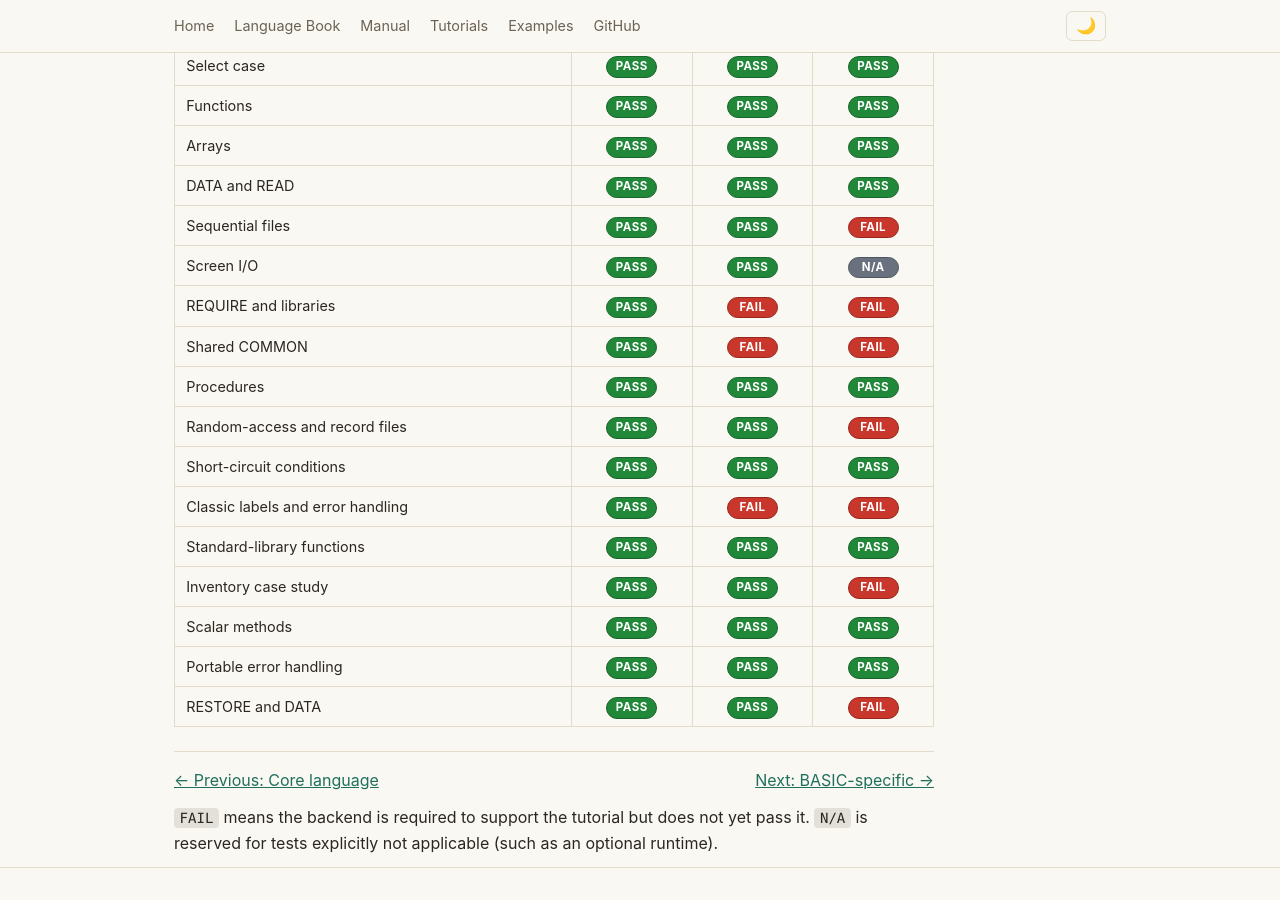
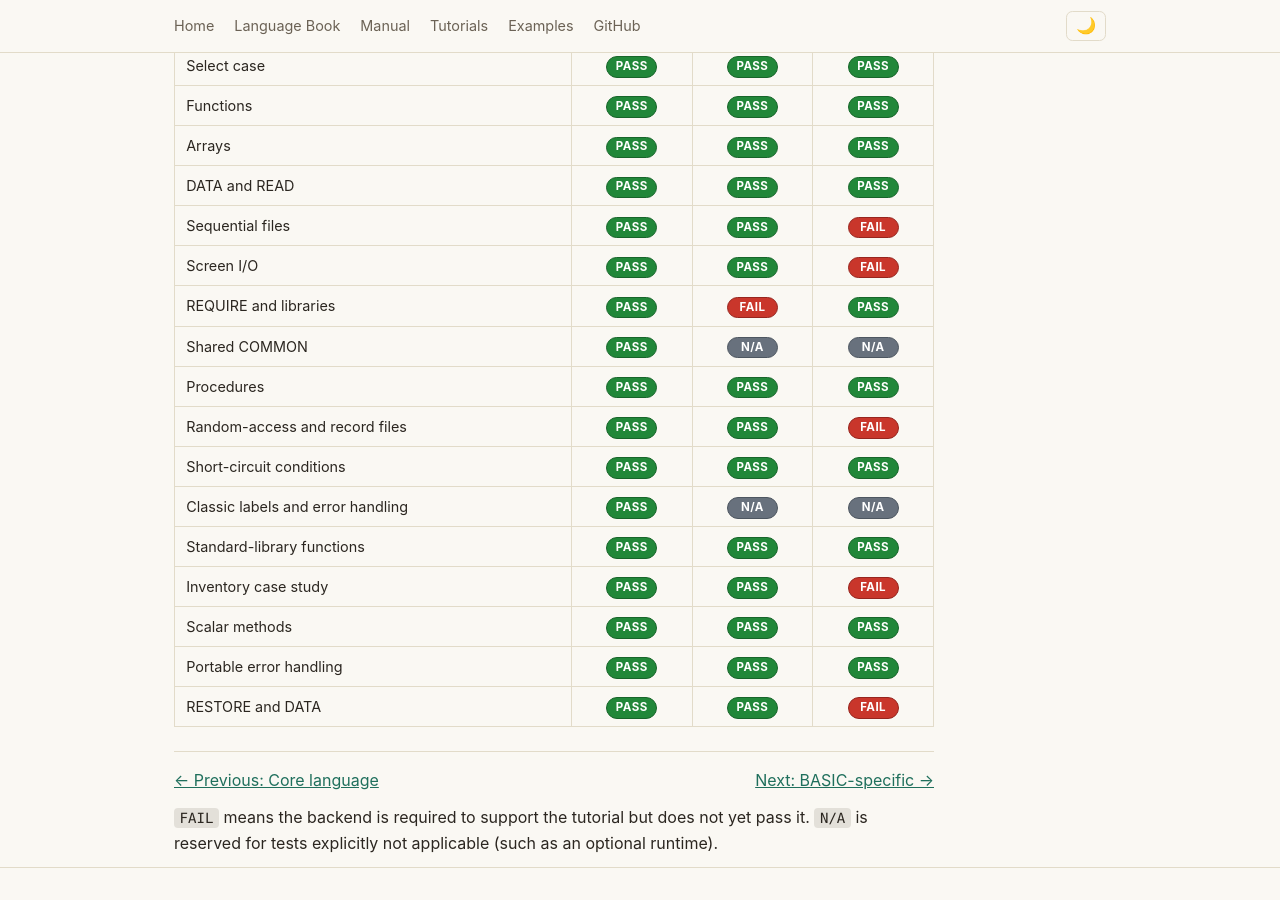
Before and after one commit to johnjoeallen/bascal, an MkDocs documentation site: the page built from docs/conformance/tutorials.md, in a window 1280 px wide and 900 px high, scrolled down 483 px. Built offline with MkDocs 1.6.1, drawn with Linux system fonts in a browser that asks for light colours.

Commit message:
Refine backend conformance applicability

```diff
--- a/docs/conformance/tutorials.md
+++ b/docs/conformance/tutorials.md
@@ -14,13 +14,13 @@
 | Arrays | PASS | PASS | PASS |
 | DATA and READ | PASS | PASS | PASS |
 | Sequential files | PASS | PASS | FAIL |
-| Screen I/O | PASS | PASS | N/A |
-| REQUIRE and libraries | PASS | FAIL | FAIL |
-| Shared COMMON | PASS | FAIL | FAIL |
+| Screen I/O | PASS | PASS | FAIL |
+| REQUIRE and libraries | PASS | FAIL | PASS |
+| Shared COMMON | PASS | N/A | N/A |
 | Procedures | PASS | PASS | PASS |
 | Random-access and record files | PASS | PASS | FAIL |
 | Short-circuit conditions | PASS | PASS | PASS |
-| Classic labels and error handling | PASS | FAIL | FAIL |
+| Classic labels and error handling | PASS | N/A | N/A |
 | Standard-library functions | PASS | PASS | PASS |
 | Inventory case study | PASS | PASS | FAIL |
 | Scalar methods | PASS | PASS | PASS |
```
Also changed, not shown: 1 other file.
